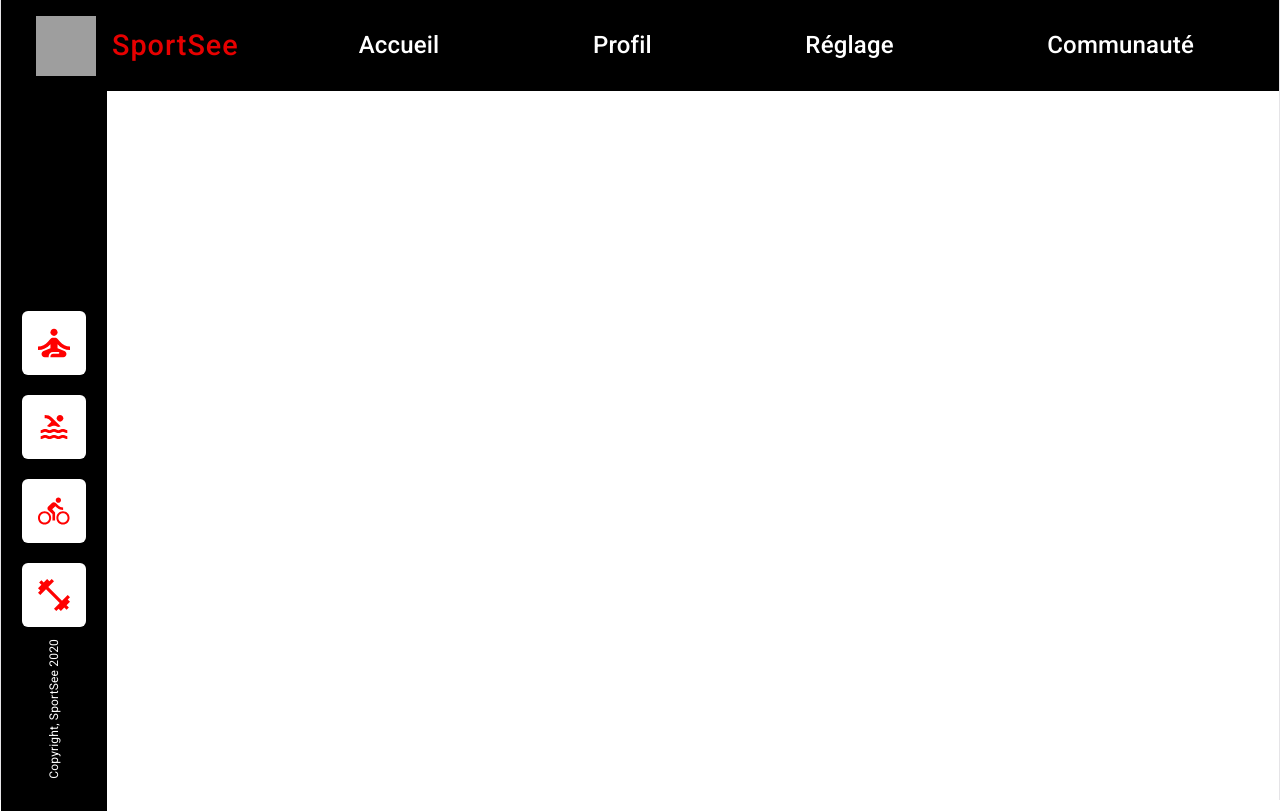
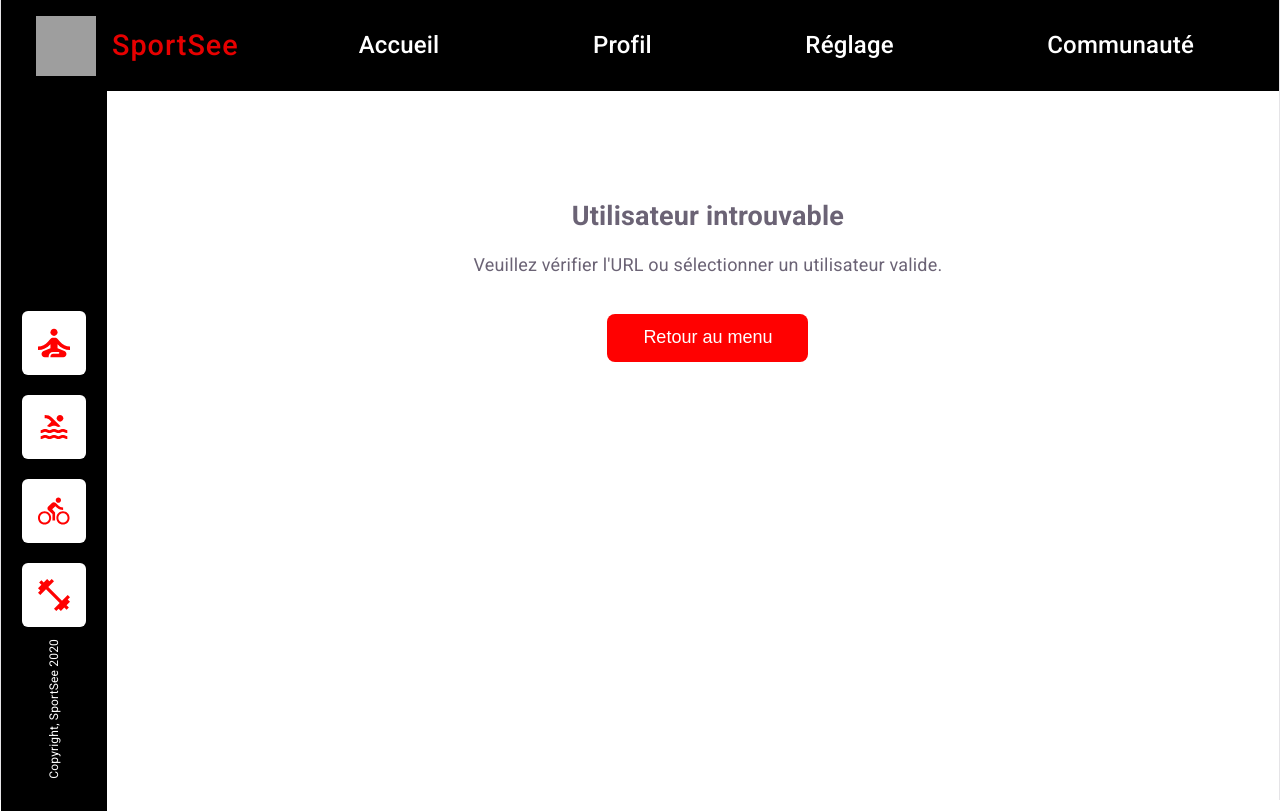
Before and after one commit to Leo-Brd/OC_Sport_See, a React (Vite) app: page / in a window 1280 px wide. Built offline with nearby package versions, Linux system fonts and the light colour scheme; grey boxes are pictures that could not be loaded.

Commit message:
feat: add an ErrorUser component to display when you cant find the user

```diff
--- a/src/App.jsx
+++ b/src/App.jsx
@@ -8,6 +8,7 @@ import PerformanceChart from './components/dashboard/performanceChart/Performanc
 import ScoreChart from './components/dashboard/scoreChart/ScoreChart';
 import { useDashboardData } from './hooks/useDashboardData';
 import { useMemo } from 'react';
+import ErrorUser from './components/ErrorUser';
 
 function getUserIdFromUrl() {
   const search = window.location.search;
@@ -22,13 +23,28 @@ function App() {
   const userId = useMemo(() => getUserIdFromUrl(), []);
   const { userInfo, activitySessions, averageSessions, performanceData } = useDashboardData(userId);
 
+  // Affiche le composant d'erreur si aucun userId ou userInfo n'est trouvé
+  if (!userId || !userInfo) {
+    return (
+      <div className="app">
+        <Header />
+        <div className="content">
+          <Sidebar />
+          <main>
+            <ErrorUser />
+          </main>
+        </div>
+      </div>
+    );
+  }
+
   return (
     <div className="app">
       <Header />
       <div className="content">
         <Sidebar />
         <main>
-          {userInfo && <UserGreeting firstName={userInfo.firstName} />}
+          <UserGreeting firstName={userInfo.firstName} />
 
           <div className='dashboard'>
             <div className='dashboard-left'>
@@ -47,16 +63,12 @@ function App() {
                   )}
                 </div>
                 <div>
-                  {userInfo && (
-                    <ScoreChart score={userInfo.score} />
-                  )}
+                  <ScoreChart score={userInfo.score} />
                 </div>
               </div>
             </div>
             <div className='dashboard-right'>
-              {userInfo && (
-                <UserKeyData keyData={userInfo.keyData} />
-              )}
+              <UserKeyData keyData={userInfo.keyData} />
             </div>
           </div>
         </main>
--- /dev/null
+++ b/src/components/ErrorUser.jsx
@@ -0,0 +1,23 @@
+
+export default function ErrorUser() {
+  return (
+    <div style={{ textAlign: "center", marginTop: "4rem" }}>
+      <h2>Utilisateur introuvable</h2>
+      <p>Veuillez vérifier l'URL ou sélectionner un utilisateur valide.</p>
+      <button style={{
+        marginTop: "2rem",
+        padding: "0.75rem 2rem",
+        background: "#ff0101",
+        color: "#fff",
+        border: "none",
+        borderRadius: "8px",
+        cursor: "pointer",
+        fontSize: "1rem"
+      }}
+        onClick={() => window.location.href = "/"}
+      >
+        Retour au menu
+      </button>
+    </div>
+  );
+}
```
